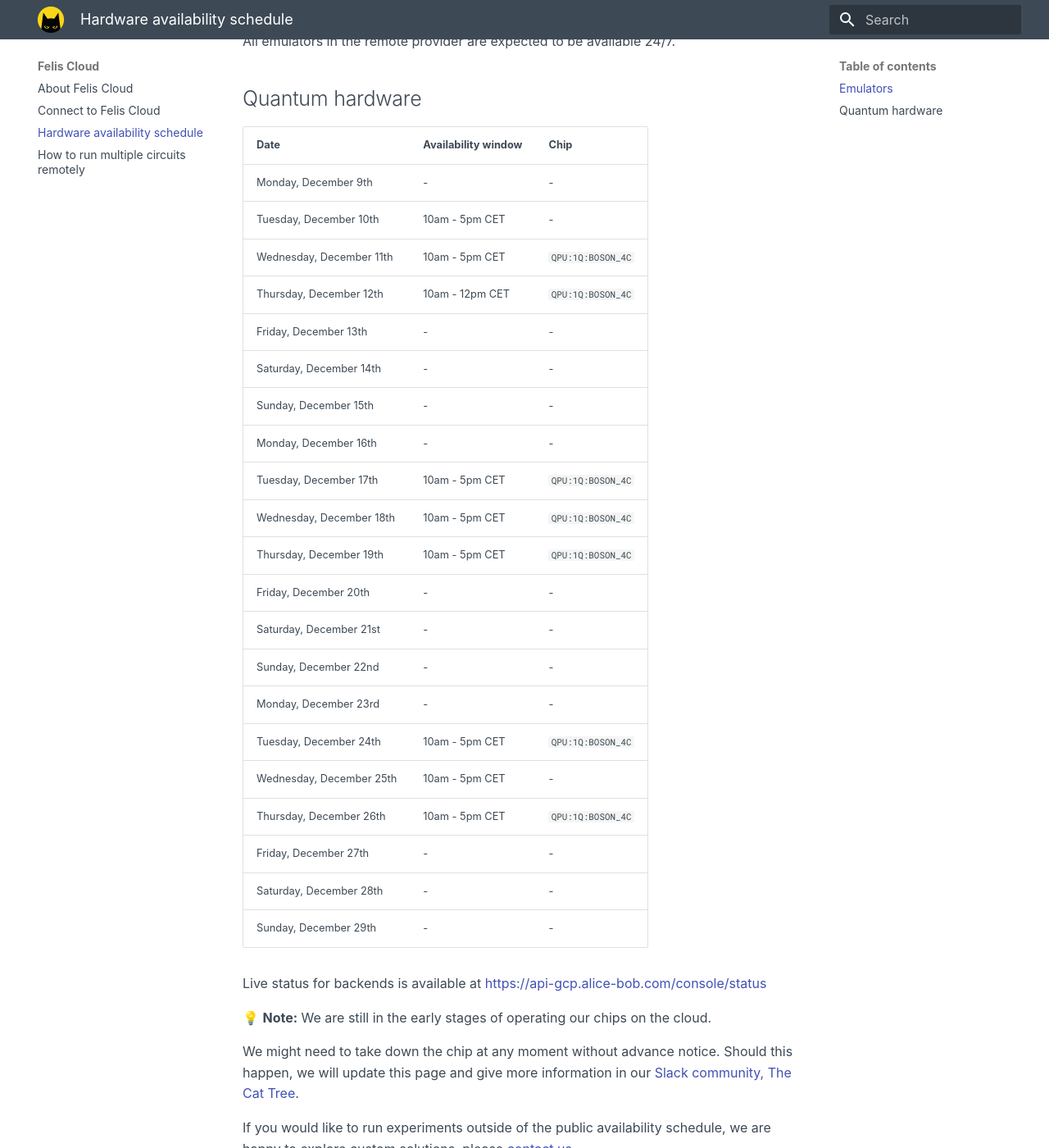
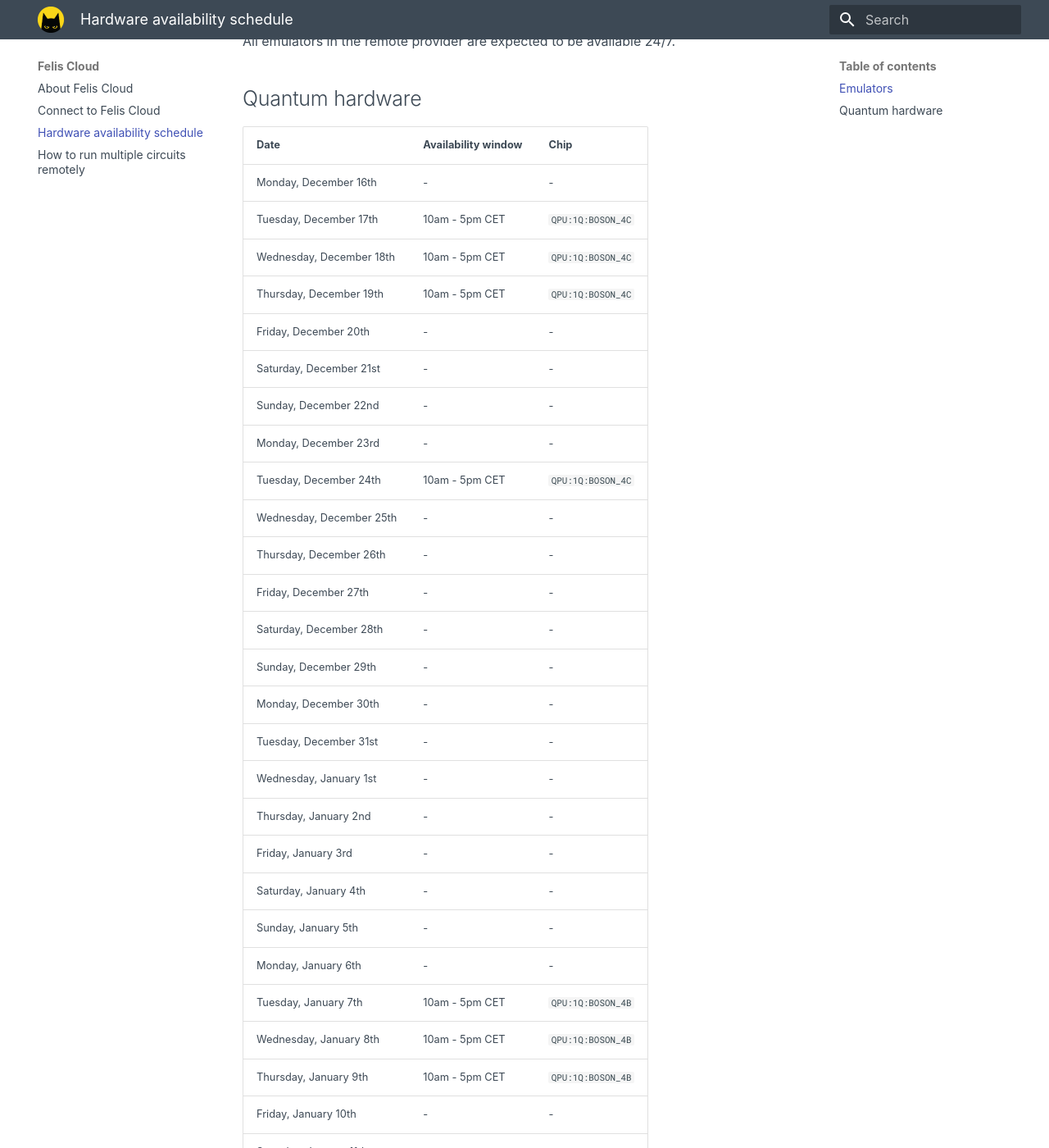
Before and after one commit to Alice-Bob-SW/felis, an MkDocs documentation site: the page built from docs/felis_cloud/hardware_availability_schedule.md, in a window 1280 px wide and 1400 px high, scrolled down 241 px. Shown: the whole window at 82% size. Built offline with MkDocs 1.6.1 and Material for MkDocs 9.7.7, drawn with Linux system fonts in a browser that asks for light colours; some of the changed text lies outside the part shown.

Commit message:
Updated schedule

```diff
--- a/docs/felis_cloud/hardware_availability_schedule.md
+++ b/docs/felis_cloud/hardware_availability_schedule.md
@@ -8,13 +8,6 @@
 
 | Date | Availability window | Chip |
 | --- | --- | --- |
-| Monday, December 9th | - | - |
-| Tuesday, December 10th | 10am - 5pm CET | - |
-| Wednesday, December 11th | 10am - 5pm CET | `QPU:1Q:BOSON_4C` |
-| Thursday, December 12th | 10am - 12pm CET | `QPU:1Q:BOSON_4C` |
-| Friday, December 13th | - | - |
-| Saturday, December 14th | - | - |
-| Sunday, December 15th | - | - |
 | Monday, December 16th | - | - |
 | Tuesday, December 17th | 10am - 5pm CET | `QPU:1Q:BOSON_4C` |
 | Wednesday, December 18th | 10am - 5pm CET | `QPU:1Q:BOSON_4C` |
@@ -24,11 +17,25 @@
 | Sunday, December 22nd | - | - |
 | Monday, December 23rd | - | - |
 | Tuesday, December 24th | 10am - 5pm CET | `QPU:1Q:BOSON_4C` |
-| Wednesday, December 25th | 10am - 5pm CET | - |
-| Thursday, December 26th | 10am - 5pm CET | `QPU:1Q:BOSON_4C` |
+| Wednesday, December 25th | - | - |
+| Thursday, December 26th | - | - |
 | Friday, December 27th | - | - |
 | Saturday, December 28th | - | - |
 | Sunday, December 29th | - | - |
+| Monday, December 30th | - | - |
+| Tuesday, December 31st | - | - |
+| Wednesday, January 1st | - | - |
+| Thursday, January 2nd | - | - |
+| Friday, January 3rd | - | - |
+| Saturday, January 4th | - | - |
+| Sunday, January 5th | - | - |
+| Monday, January 6th | - | - |
+| Tuesday, January 7th | 10am - 5pm CET | `QPU:1Q:BOSON_4B` |
+| Wednesday, January 8th | 10am - 5pm CET | `QPU:1Q:BOSON_4B` |
+| Thursday, January 9th | 10am - 5pm CET | `QPU:1Q:BOSON_4B` |
+| Friday, January 10th | - | - |
+| Saturday, January 11th | - | - |
+| Sunday, January 12th | - | - |
 
 Live status for backends is available at [https://api-gcp.alice-bob.com/console/status](https://api-gcp.alice-bob.com/console/status)
 
```
